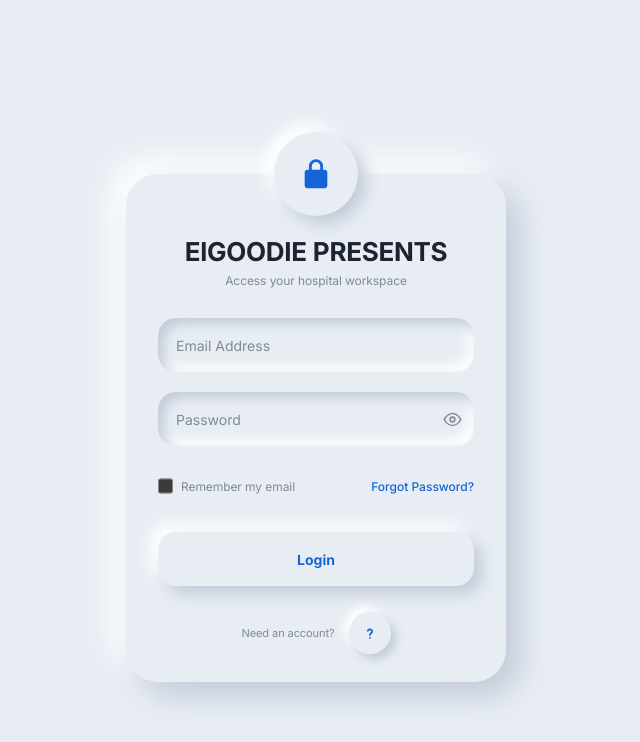
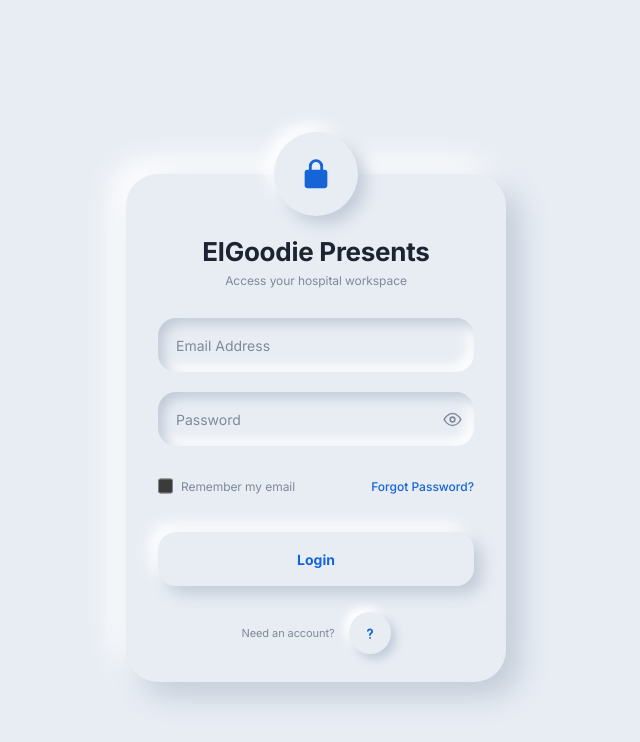
Before and after one commit to 4gs6776-lang/GOODIE-MEDHUB, a React (Vite) app: page /login in a window 1280 px wide. Shown: the top 742 px of the page, without its empty margins (324-964 px from the left). Built offline with nearby package versions, Linux system fonts and the light colour scheme; no server answers; the database is empty.

Commit message:
Update Login.jsx

```diff
--- a/src/pages/auth/Login.jsx
+++ b/src/pages/auth/Login.jsx
@@ -99,7 +99,7 @@ export default function Login(){
             ? <img src={hospitalLogo} alt={hospitalName || 'Hospital'} />
             : <LockIcon />}
         </div>
-        <h1 className="neo-title">ElGOODIE PRESENTS</h1>
+        <h1 className="neo-title">ElGoodie Presents</h1>
         <p className="neo-sub">{hospitalName ? `Log in to ${hospitalName}` : 'Access your hospital workspace'}</p>
 
         {error && <div className="neo-error" role="alert">{error}</div>}
```
